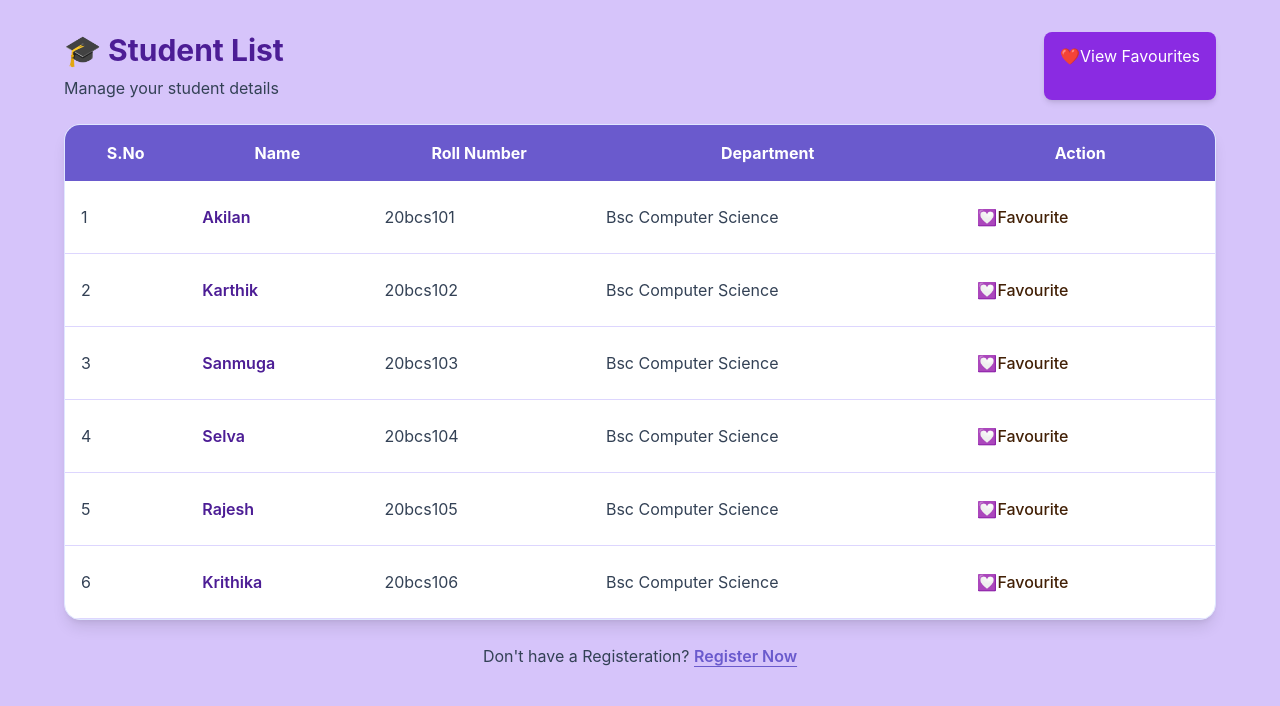
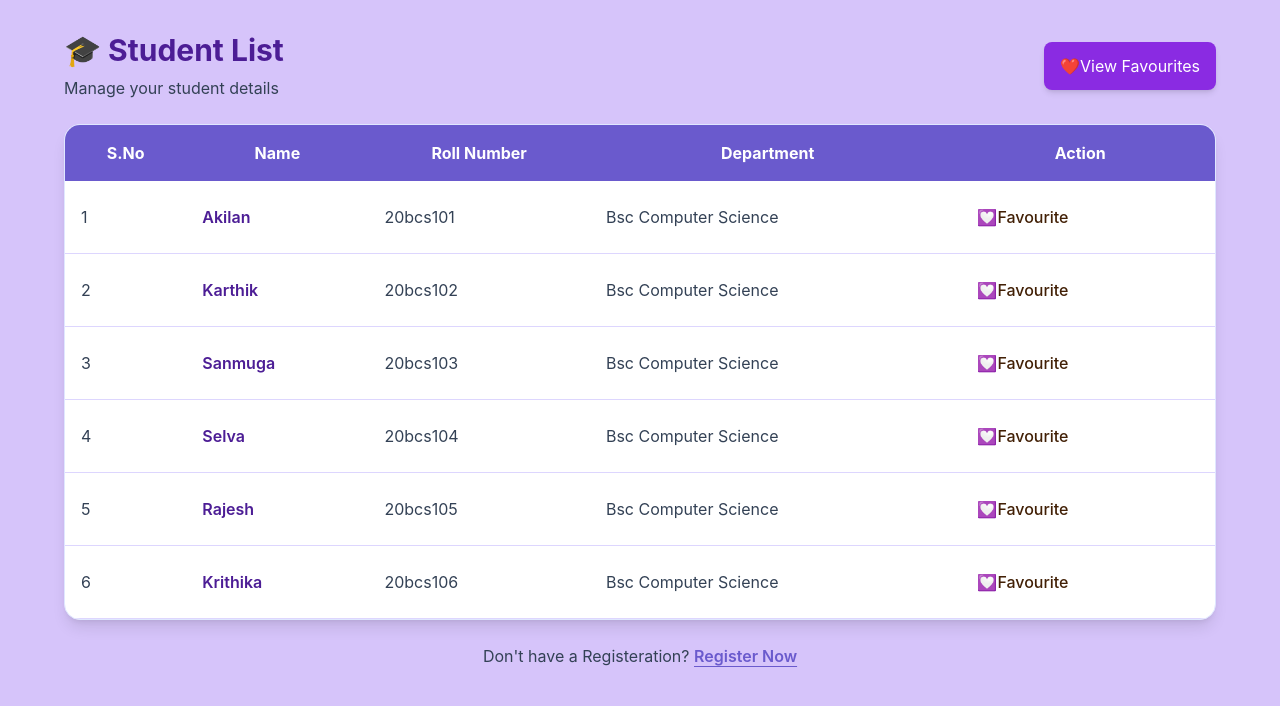
Before and after one commit to akilank-tech/Student-List-React, a React (Vite) app: page / in a window 1280 px wide. Shown: the top 706 px of the page. Built offline with nearby package versions, Linux system fonts and the light colour scheme.

Commit message:
update the file

```diff
--- a/src/pages/FavouriteStudents.jsx
+++ b/src/pages/FavouriteStudents.jsx
@@ -22,14 +22,14 @@ const FavouriteStudent = () => {
 
 
     return (
-        <div className="h-screen overflow-hidden bg-[#d6c4fa] p-4 sm:p-8">
+        <div className="h-screen w-screen overflow-hidden bg-[#d6c4fa] p-4 sm:p-8">
             <div className="mx-auto max-w-6xl rounded-xl bg-[#E6E6FA] p-4 shadow-lg sm:p-8">
             <div className="flex justify-between items-center gap-2 mb-5">
                 <div>
                     <h1 className="text-xl sm:text-3xl font-bold text-[#4C1D95] mb-1">Favourite Students</h1>
                 <p className="mt-2 text-[#334155] text-xs sm:text-base">Your favourite students List</p>
                 </div>
-            <Link to={'/'} className="bg-[#8A2BE2] hover:bg-[#6A5ACD] text-white text-xs sm:text-base px-3 py-2 sm:px-4 sm:py-3 rounded-xl shadow-md transition "><i class="fa-solid fa-arrow-left"></i>  Back to Student List</Link>
+            <Link to={'/'} className="bg-[#8A2BE2] hover:bg-[#6A5ACD] text-white text-xs sm:text-base px-3 py-4 sm:px-4 sm:py-3 rounded-xl shadow-md transition "><i class="fa-solid fa-arrow-left"></i>  Back to Student List</Link>
             </div>
             {favouriteList.length === 0 ? (<div className="rounded-lg border border-[#C4B5FD] bg-[#DDD6FE] p-8 text-center"><p className="text-lg font-semibold text-[#4c1D95]">💜 No Favourite Students Added Yet!</p><p className="mt-2 text-[#334155]">Go to Student List and Add your favourite students.</p></div>) :
                 (<div className="bg-white rounded-2xl shadow-lg border-[#E0E7FF] overflow-x-auto">
--- a/src/pages/StudentList.jsx
+++ b/src/pages/StudentList.jsx
@@ -20,12 +20,12 @@ const StudentList = () => {
     return (
         <div className="min-h-screen bg-[#d6c4fa] p-5 sm:p-8">
             <div className="max-w-6xl mx-auto">
-                <div className="flex flex-row justify-between gap-2 mb-6">
+                <div className="flex items-center justify-between gap-2 mb-6">
                     <div>
                         <h1 className="text-2xl sm:text-3xl font-bold text-[#4C1D95]">🎓 Student List</h1>
                         <p className="text-[#334155] mt-2">Manage your student details</p>
                     </div>
-                    <Link to={'/FavouriteStudents'} className="bg-[#8A2BE2] hover:bg-[#6A5ACD] text-white px-2 py-2 text-xs sm:px-4 sm:py-3 sm:text-base rounded-lg shadow-md transition">❤️View Favourites</Link>
+                    <Link to={'/FavouriteStudents'} className="bg-[#8A2BE2] text-center hover:bg-[#6A5ACD] text-white px-2 py-2 text-xs sm:px-4 sm:py-3 sm:text-base rounded-lg shadow-md transition">❤️View Favourites</Link>
                     </div>
                     <div className="bg-white rounded-2xl shadow-lg border border-[#E0E7FF] overflow-x-auto">
                         <table className="w-full text-left">
```
